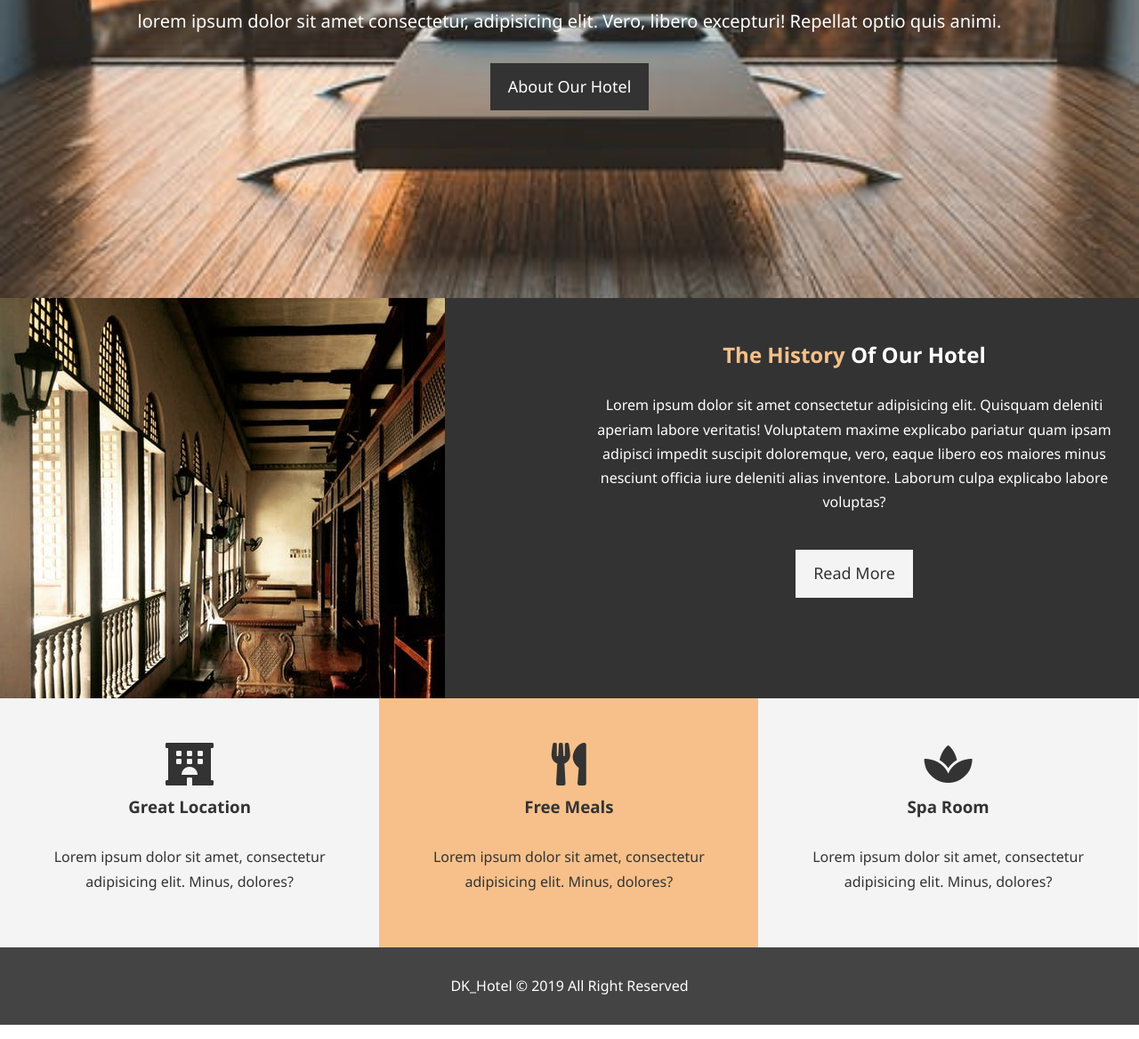
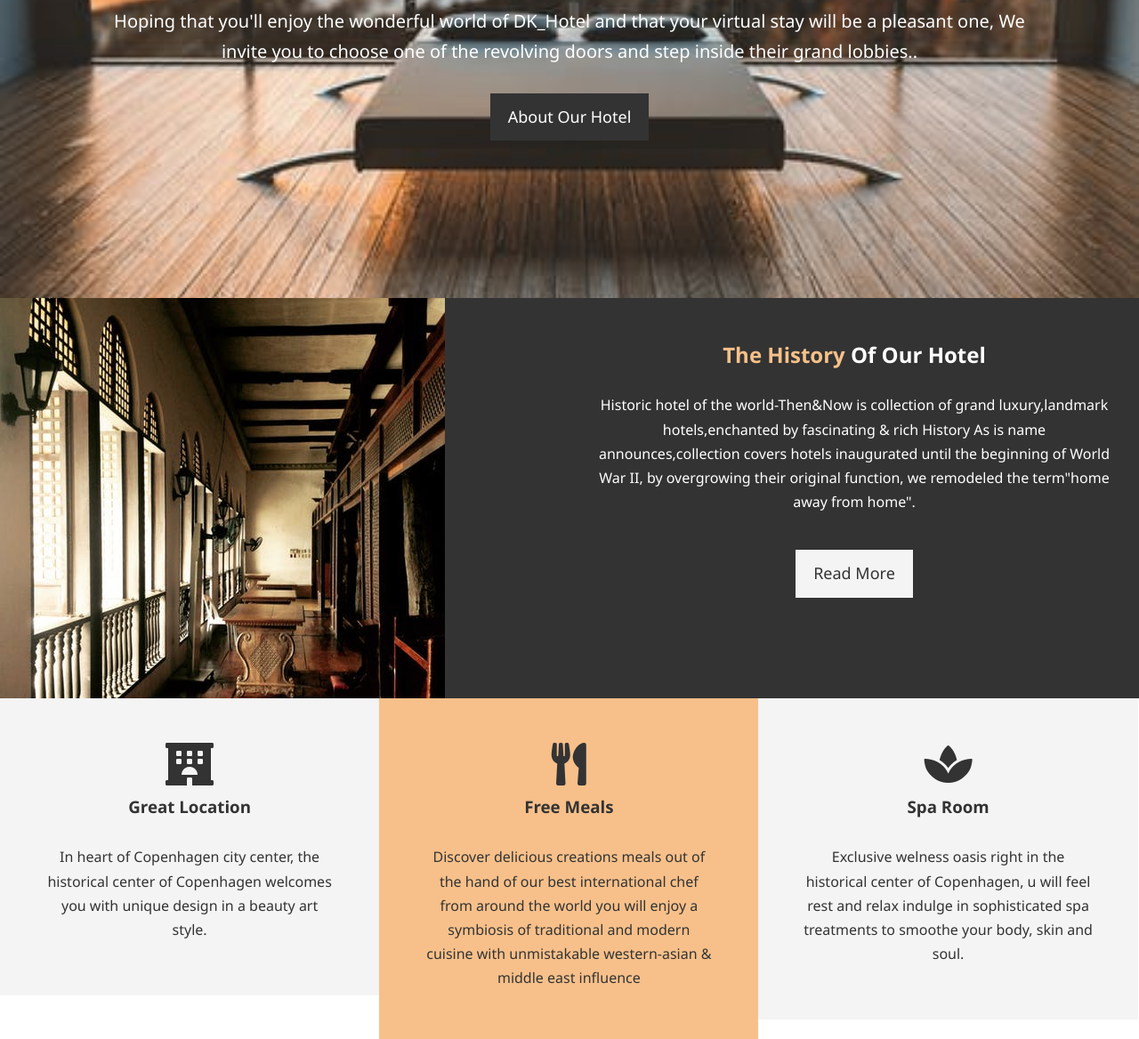
Before and after one commit to Deniastawanti/hotel-website, a plain HTML site: page index.html in a window 1280 px wide. Shown: the part 332-1500 px from the top of the page at 89% size. Drawn offline with Linux system fonts and the light colour scheme.

```diff
--- a/index.html
+++ b/index.html
@@ -39,8 +39,9 @@
           <div class="showcase-content">
             <h1><span class="text-primary">Enjoy</span> Your Stay</h1>
             <p class="lead">
-              lorem ipsum dolor sit amet consectetur, adipisicing elit. Vero,
-              libero excepturi! Repellat optio quis animi.
+              Hoping that you'll enjoy the wonderful world of DK_Hotel and that
+              your virtual stay will be a pleasant one, We invite you to choose
+              one of the revolving doors and step inside their grand lobbies..
             </p>
             <a class="btn" href="about.html">About Our Hotel</a>
           </div>
@@ -52,11 +53,11 @@
       <div class="info-content">
         <h2><span class="text-primary">The History</span> Of Our Hotel</h2>
         <p>
-          Lorem ipsum dolor sit amet consectetur adipisicing elit. Quisquam
-          deleniti aperiam labore veritatis! Voluptatem maxime explicabo
-          pariatur quam ipsam adipisci impedit suscipit doloremque, vero, eaque
-          libero eos maiores minus nesciunt officia iure deleniti alias
-          inventore. Laborum culpa explicabo labore voluptas?
+          Historic hotel of the world-Then&Now is collection of grand
+          luxury,landmark hotels,enchanted by fascinating & rich History As is
+          name announces,collection covers hotels inaugurated until the
+          beginning of World War II, by overgrowing their original function, we
+          remodeled the term"home away from home".
         </p>
         <a href="about.html" class="btn btn-light">Read More</a>
       </div>
@@ -66,24 +67,27 @@
         <i class="fas fa-hotel fa-3x"></i>
         <h3>Great Location</h3>
         <p>
-          Lorem ipsum dolor sit amet, consectetur adipisicing elit. Minus,
-          dolores?
+          In heart of Copenhagen city center, the historical center of
+          Copenhagen welcomes you with unique design in a beauty art style.
         </p>
       </div>
       <div class="box bg-primary">
         <i class="fas fa-utensils fa-3x"></i>
         <h3>Free Meals</h3>
         <p>
-          Lorem ipsum dolor sit amet, consectetur adipisicing elit. Minus,
-          dolores?
+          Discover delicious creations meals out of the hand of our best
+          international chef from around the world you will enjoy a symbiosis of
+          traditional and modern cuisine with unmistakable western-asian &
+          middle east influence
         </p>
       </div>
       <div class="box bg-light">
         <i class="fas fa-spa fa-3x"></i>
         <h3>Spa Room</h3>
         <p>
-          Lorem ipsum dolor sit amet, consectetur adipisicing elit. Minus,
-          dolores?
+          Exclusive welness oasis right in the historical center of Copenhagen,
+          u will feel rest and relax indulge in sophisticated spa treatments to
+          smoothe your body, skin and soul.
         </p>
       </div>
     </section>
```
